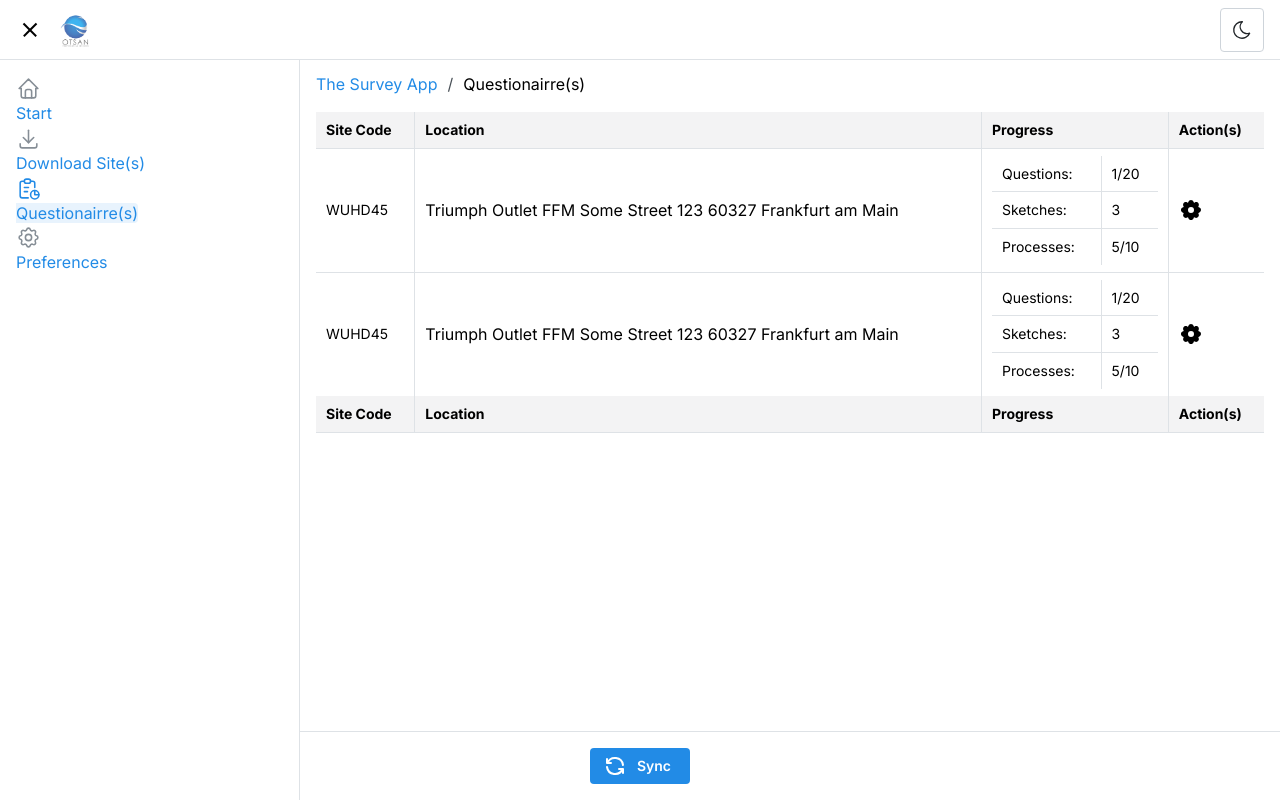
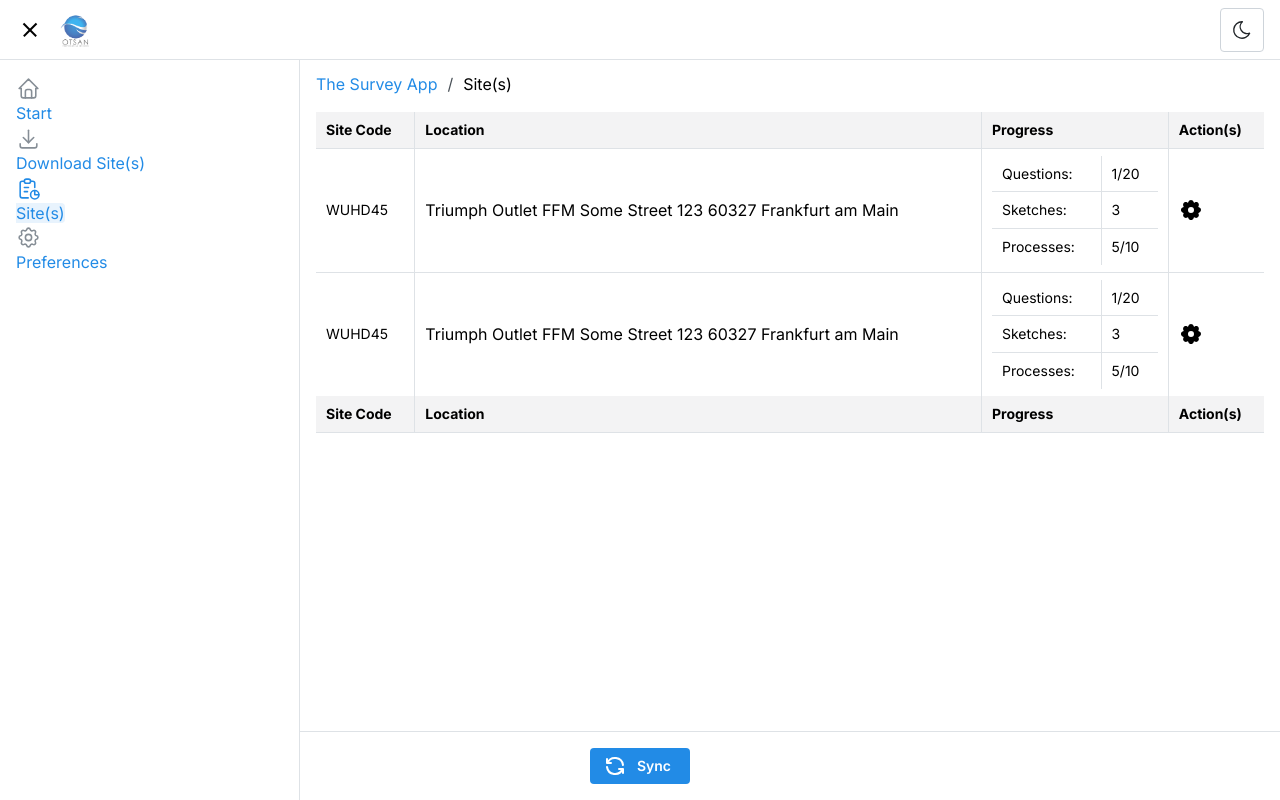
Before and after one commit to relvingonzalez/the-survey-app, a Next.js app: page /the-survey-app/local in a window 1280 px wide. Built offline with nearby package versions, Linux system fonts and the light colour scheme.

Commit message:
Fix breadcrumbs

```diff
--- a/src/app/the-survey-app/local/[sitecode]/page.tsx
+++ b/src/app/the-survey-app/local/[sitecode]/page.tsx
@@ -0,0 +1,16 @@
+import { getSite } from "@/app/utils";
+import SiteOverview from "@/components/Sites/SiteOverview";
+import { dummySite } from "@/lib/data/sites";
+import { SiteCode } from "@/lib/types/sites";
+
+export default async function SiteOverviewPage({
+  params: { siteCode },
+}: {
+  params: { siteCode: SiteCode }
+}) {
+  //const site = await getSite(siteCode);
+  const site = dummySite;
+    return (
+        <SiteOverview site={site} />
+      );
+}
--- a/src/app/the-survey-app/local/[sitecode]/site-overview/page.tsx
+++ /dev/null
@@ -1,16 +0,0 @@
-import { getSite } from "@/app/utils";
-import SiteOverview from "@/components/Sites/SiteOverview";
-import { dummySite } from "@/lib/data/sites";
-import { SiteCode } from "@/lib/types/sites";
-
-export default async function SiteOverviewPage({
-  params: { siteCode },
-}: {
-  params: { siteCode: SiteCode }
-}) {
-  //const site = await getSite(siteCode);
-  const site = dummySite;
-    return (
-        <SiteOverview site={site} />
-      );
-}
--- a/src/components/Sites/Sites.tsx
+++ b/src/components/Sites/Sites.tsx
@@ -62,7 +62,7 @@ function Sites({ sites, download }: SitesProps) {
                 <IconDownload />
             </Group> :
             <Group>
-                <Link href={`local/${site.siteCode}/site-overview`}><IconSettingsFilled /></Link>
+                <Link href={`local/${site.siteCode}`}><IconSettingsFilled /></Link>
             </Group>}
       </Table.Td>
     </Table.Tr>
--- a/src/components/navigation/breadcrumbs.tsx
+++ b/src/components/navigation/breadcrumbs.tsx
@@ -22,8 +22,8 @@ export default function NavBreadcrumbs({navLinks}: WithNavLinkProps) {
             return pathSection === currentHref ? (
                 <Text key={index}>{navLink ? navLink.title : pathSection}</Text>
             ) : (
-                <Anchor component={Link} href={navLink?.href ===  brandNav.href ? '/' : cummulativeHref } key={index}>
-                    {navLink?.title}
+                <Anchor component={Link} href={navLink?.href ===  brandNav.href ? '/' : cummulativeHref} key={index}>
+                    {navLink?.title || pathSection}
                 </Anchor>
             )
         }));
--- a/src/components/navigation/sidebar.tsx
+++ b/src/components/navigation/sidebar.tsx
@@ -15,7 +15,7 @@ export default function Sidebar({navLinks}: WithNavLinkProps) {
     <Anchor component={Link}
       className={classes.link}
       data-active={pathNameArray.includes(item.href) || undefined}
-      href={item.href}
+      href={'/the-survey-app/' + item.href}
       key={item.title}
     >
       {item.icon && <item.icon className={classes.linkIcon} stroke={1.5} />}
--- a/src/lib/navigation/routes.tsx
+++ b/src/lib/navigation/routes.tsx
@@ -14,7 +14,7 @@ export const navLinks: NavLinks = {
   'the-survey-app': brandNav,
   'start': { href: 'start', title: 'Start', icon: IconHome },
   'download': { href: 'download', title: 'Download Site(s)', icon: IconDownload },
-  'local': { href: 'local', title: 'Questionairre(s)', icon: IconReport },
+  'local': { href: 'local', title: 'Site(s)', icon: IconReport },
   'preferences': { href: 'preferences', title: 'Preferences', icon: IconSettings },
   'site-overview': { href: 'site-overview', title: 'Site Overview', hideOnSidebar: true }
 };
```
